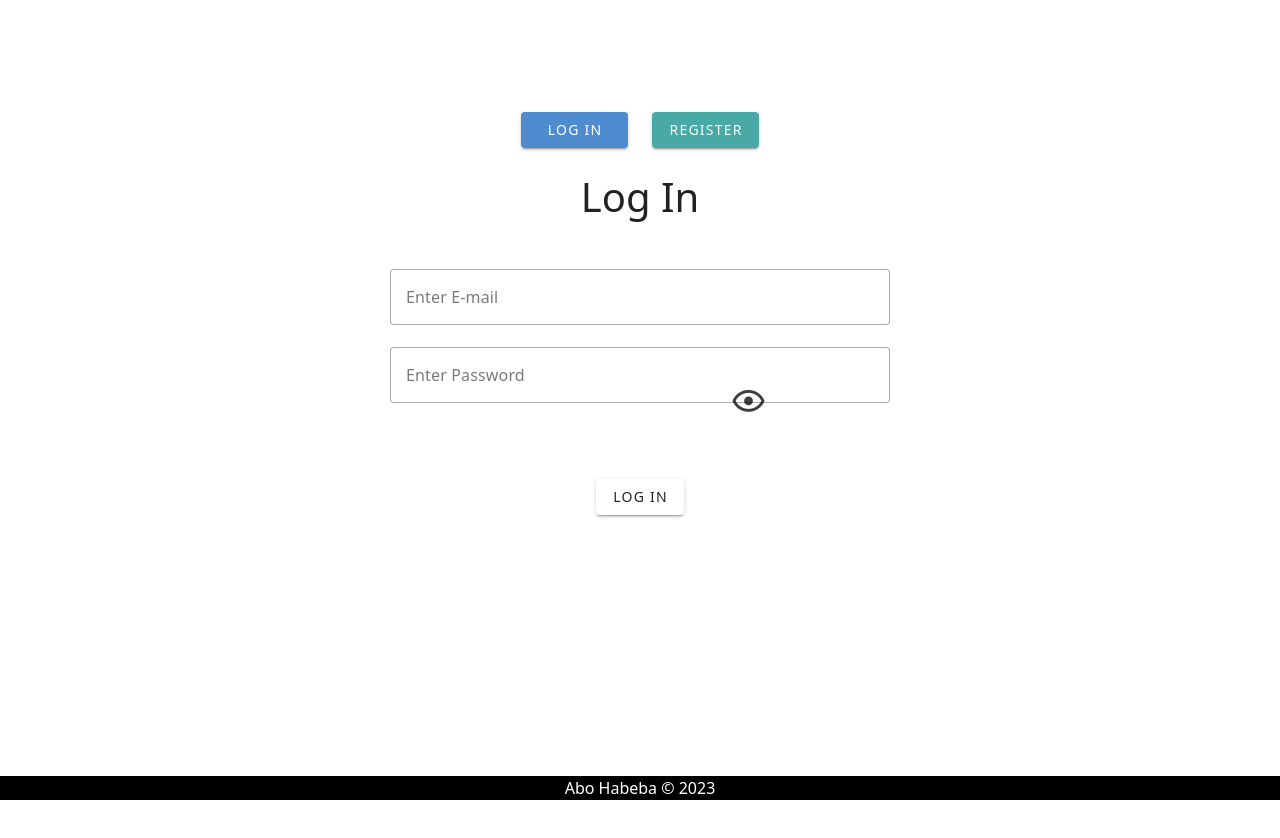
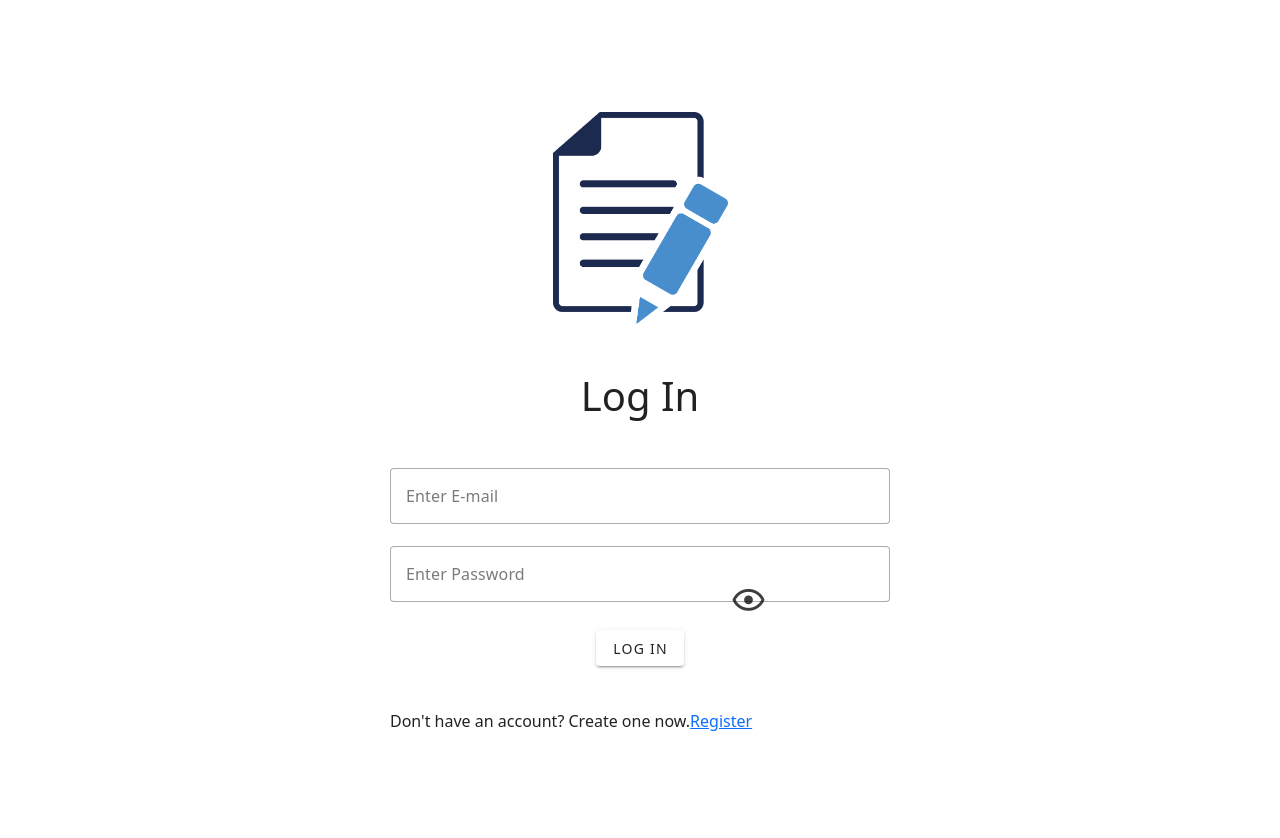
Before and after one commit to abo-habeba/alno-vue, a Vue app: page /auth/login in a window 1280 px wide. Shown: the top 838 px of the page. Before the commit the page ends 800 px from the top, so only its background shows below. Built offline with nearby package versions, Linux system fonts and the light colour scheme.

Commit message:
sssssssss

```diff
--- a/src/App.vue
+++ b/src/App.vue
@@ -5,7 +5,6 @@
         <NavComponent v-if="store.auth" />
         <SnackbarComponent />
         <router-view />
-        <FooterComponent />
       </div>
     </v-main>
   </v-app>
@@ -15,7 +14,7 @@ import axios from "axios";
 import { onMounted } from "vue";
 import NavComponent from "@/components/NavComponent.vue";
 import SnackbarComponent from "@/components/SnackbarComponent.vue";
-import FooterComponent from "@/components/FooterComponent.vue";
+// import FooterComponent from "@/components/FooterComponent.vue";
 import { usemainStore } from "@/store/mainStore";
 const store = usemainStore();
 console.log(window.location.origin);
--- a/src/locales/ar.json
+++ b/src/locales/ar.json
@@ -4,6 +4,8 @@
   "editProfil": "تعديل الحساب",
   "logOut": "تسجيل خروج",
   "LogIn": "تسجيل دخول",
+  "dontAccount": "ان لم يكن لديك حساب قم ب ",
+  "gotoAccount": "لديك حساب بالفعل قم ب",
   "emailOrPassword": "خطأ في البريد الإلكتروني أو كلمة المرور.",
   "register": "انشاء حساب",
   "SelectStation": "اختار المحطة",
@@ -17,6 +19,7 @@
   "reports": "التقارير",
   "report": "تقرير",
   "close": "اغلاق",
+  "save": "حفظ",
   "showComments": "عرض كل التعليقات",
   "hideComments": "اخفاء كل التعليقات",
   "success": "تم بنجاح",
--- a/src/locales/en.json
+++ b/src/locales/en.json
@@ -4,6 +4,8 @@
   "editProfil": "Edit Profil",
   "logOut": "lOG out",
   "LogIn": "Log In",
+  "dontAccount": "Don't have an account? Create one now.",
+  "gotoAccount": "You already have an account. Please log in.",
   "emailOrPassword": "Error in email or password.",
   "register": "Register",
   "SelectStation": "Select a station",
@@ -16,8 +18,9 @@
   "addReport": "Add a Report",
   "reports": "reports",
   "report": "report",
+  "showComments": "Show All Comments",
   "close": "Close",
-  "showComments": "Show All Comments",
+  "save": "Save",
   "hideComments": "Hide All comments",
   "success": "Successfully",
   "changePassword": "Change the password",
--- a/src/router/index.js
+++ b/src/router/index.js
@@ -59,7 +59,6 @@ const routes = [
     path: "/:path(.*)*",
     name: "notfound",
     component: NotFound,
-    meta: { title: "Not Found" },
   },
 ];
 const router = createRouter({
--- a/src/views/AuthView.vue
+++ b/src/views/AuthView.vue
@@ -1,21 +1,5 @@
 <template>
   <div class="auth">
-    <nav>
-      <v-row>
-        <v-col> </v-col>
-        <v-col>
-          <v-btn block color="primary" to="/auth/login">{{
-            $t("LogIn")
-          }}</v-btn>
-        </v-col>
-        <v-col>
-          <v-btn block color="secondary" to="/auth/register">{{
-            $t("register")
-          }}</v-btn>
-        </v-col>
-        <v-col> </v-col>
-      </v-row>
-    </nav>
     <router-view />
   </div>
 </template>
--- a/src/views/LoginView.vue
+++ b/src/views/LoginView.vue
@@ -1,7 +1,9 @@
 <template>
+  <div>
     <div class="login">
-    <h1 class="h1 my-4 text-center">{{ $t("LogIn") }}</h1>
-    <v-form class="my-5" lazy-validation>
+      <img class="img-log" src="../assets/Report.png" />
+      <h1 class="h1 my-5 text-center">{{ $t("LogIn") }}</h1>
+      <v-form class="my-3" lazy-validation>
         <v-text-field
           type="email"
           variant="outlined"
@@ -26,9 +28,14 @@
           ></span
         ></v-text-field>
       </v-form>
-    <v-btn location="center" @click="toLogIn" class="my-4">
+      <v-btn location="center" @click="toLogIn" class="mt-2">
         {{ $t("LogIn") }}
       </v-btn>
+    </div>
+    <div>
+      <span>{{ $t("dontAccount") }}</span>
+      <router-link to="/auth/register">{{ $t("register") }}</router-link>
+    </div>
   </div>
 </template>
 <script setup>
@@ -67,4 +74,10 @@ function toLogIn() {
   max-width: 500px;
   margin: 5% auto;
 }
+.img-log {
+  display: block;
+  width: 35%;
+  height: 35%;
+  margin: auto;
+}
 </style>
--- a/src/views/RegisterView.vue
+++ b/src/views/RegisterView.vue
@@ -107,6 +107,10 @@
         >{{ $t("register") }}</v-btn
       >
     </v-form>
+    <div>
+      <span>{{ $t("gotoAccount") }}</span>
+      <router-link to="/auth/login">{{ $t("LogIn") }}</router-link>
+    </div>
   </div>
 </template>
 <script setup>
--- a/src/views/user/editProfil.vue
+++ b/src/views/user/editProfil.vue
@@ -51,7 +51,7 @@
       location="center"
       class="my-3"
       @click="editProfil"
-      >{{ $t("editProfil") }}</v-btn
+      >{{ $t("save") }}</v-btn
     >
   </div>
 </template>
```
Also changed, not shown: src/assets/Report.png (added), 8 other files (tests, documents, lock files or other folders). Lines whose indentation alone changed are shown as unchanged.
